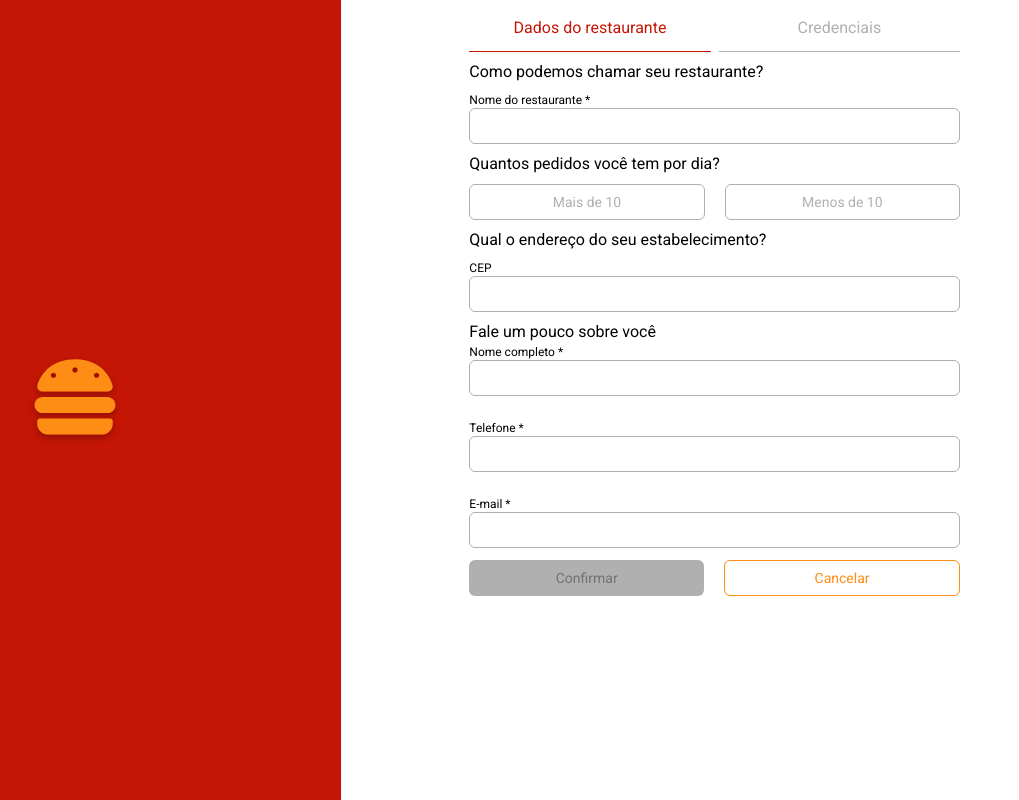
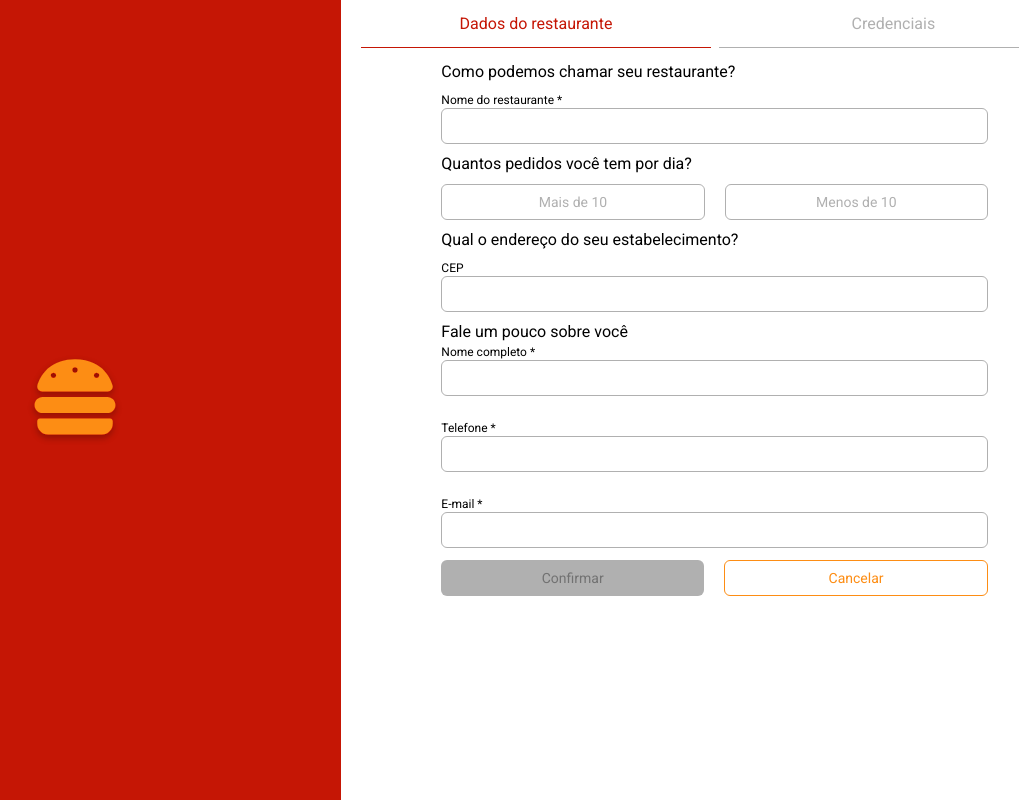
Before and after one commit to alysonbarreto02/wishes-express-front, a Next.js app: page / in a window 1280 px wide. Shown: the whole page, without its empty margins (192-1211 px from the left). Built offline with nearby package versions, Linux system fonts and the light colour scheme.

Commit message:
refactor: little issues

```diff
--- a/app/components/DefaultButton/index.tsx
+++ b/app/components/DefaultButton/index.tsx
@@ -1,12 +1,15 @@
 export function DefaultButton({
   title,
-  onClick
+  onClick,
+  type = "button"
 }: {
   title: string
-  onClick: () => void
+  onClick?: () => void
+  type?: "button" | "submit" | "reset"
 }) {
   return (
     <button
+      type={type}
       className="rounded-md bg-gray-system h-9 w-full"
       onClick={() => onClick}
     >
--- a/app/components/DefaultInput/index.tsx
+++ b/app/components/DefaultInput/index.tsx
@@ -1,20 +1,23 @@
 "use client"
-import { Control, Controller, FieldValues } from "react-hook-form"
+import { Control, Controller } from "react-hook-form"
 
 export function DefaultInput({
   title,
   name,
-  control
+  control,
+  required
 }: {
   title: string
   name: string
-  control: Control<FieldValues, any>
+  control: Control<any>
   placeholder?: string
+  required?: string
 }) {
   return (
     <Controller
       name={name}
       control={control}
+      rules={{ required }}
       render={({ field: { onChange, value } }) => (
         <div className="w-full justify-center flex flex-col">
           <label htmlFor="nameEnterprise" className="text-xs font-extralight">
@@ -26,7 +29,7 @@ export function DefaultInput({
             value={value}
             name="nameEnterprise"
             type="text"
-            className="border rounded-md h-9 border-gray-system w-full"
+            className="border rounded-md h-9 p-2 border-gray-system w-full"
           />
         </div>
       )}
--- a/app/components/OutlineButton/index.tsx
+++ b/app/components/OutlineButton/index.tsx
@@ -1,14 +1,17 @@
 export function OutlineButton({
   title,
   onClick,
-  color = "gray"
+  color = "gray",
+  type = "button"
 }: {
   title: string
-  onClick: () => void
+  onClick?: () => void
   color?: "gray" | "yellow"
+  type?: "button" | "submit" | "reset"
 }) {
   return (
     <button
+      type={type}
       className={`border rounded-md ${
         color === "gray" ? "border-gray-system" : "border-yellow-system"
       } h-9 w-full`}
--- a/app/page.tsx
+++ b/app/page.tsx
@@ -4,19 +4,29 @@ import Image from "next/image"
 import Logo from "assets/images/Logo.svg"
 import { Tabs, DefaultInput, OutlineButton, DefaultButton } from "@/components"
 import { tabsRegister } from "@/constants/tabsRegister"
+import { RegisterRestaurantForm } from "@/types/RegisterRestaurantForm"
 
 import { useForm } from "react-hook-form"
 
 export default function Home() {
-  const { control } = useForm()
+  const {
+    control,
+    handleSubmit,
+    formState: { errors }
+  } = useForm<RegisterRestaurantForm>()
+
+  function onSubmit(data: RegisterRestaurantForm) {
+    console.log(data)
+  }
 
   return (
     <main className="w-full h-screen flex">
       <div className="w-5/12 h-full flex bg-red-system justify-center items-center">
         <Image alt="logo" src={Logo} width={96} height={89} />
       </div>
-      <div className="w-7/12 h-full px-32 py-1">
+      <div className="w-7/12 h-full px-5">
         <Tabs tabs={tabsRegister} />
+        <form className=" px-20 py-1" onSubmit={handleSubmit(onSubmit)}>
           <p className="py-2">Como podemos chamar seu restaurante?</p>
           <DefaultInput
             control={control}
@@ -25,7 +35,10 @@ export default function Home() {
           />
           <p className="py-2">Quantos pedidos você tem por dia?</p>
           <div className="flex gap-5">
-          <OutlineButton title="Mais de 10" onClick={() => console.log("oi")} />
+            <OutlineButton
+              title="Mais de 10"
+              onClick={() => console.log("oi")}
+            />
             <OutlineButton
               title="Menos de 10"
               onClick={() => console.log("oi")}
@@ -44,9 +57,10 @@ export default function Home() {
             <DefaultInput control={control} name="email" title="E-mail *" />
           </div>
           <div className="flex mt-3 gap-5">
-          <DefaultButton title="Confirmar" onClick={() => {}} />
+            <DefaultButton type="submit" title="Confirmar" />
             <OutlineButton color="yellow" title="Cancelar" onClick={() => {}} />
           </div>
+        </form>
       </div>
     </main>
   )
--- /dev/null
+++ b/app/types/RegisterRestaurantForm.ts
@@ -0,0 +1,7 @@
+export interface RegisterRestaurantForm {
+  enterpriseName: string
+  cep: string
+  entireName: string
+  phone: string
+  email: string
+}
```
Lines whose indentation alone changed are shown as unchanged.
